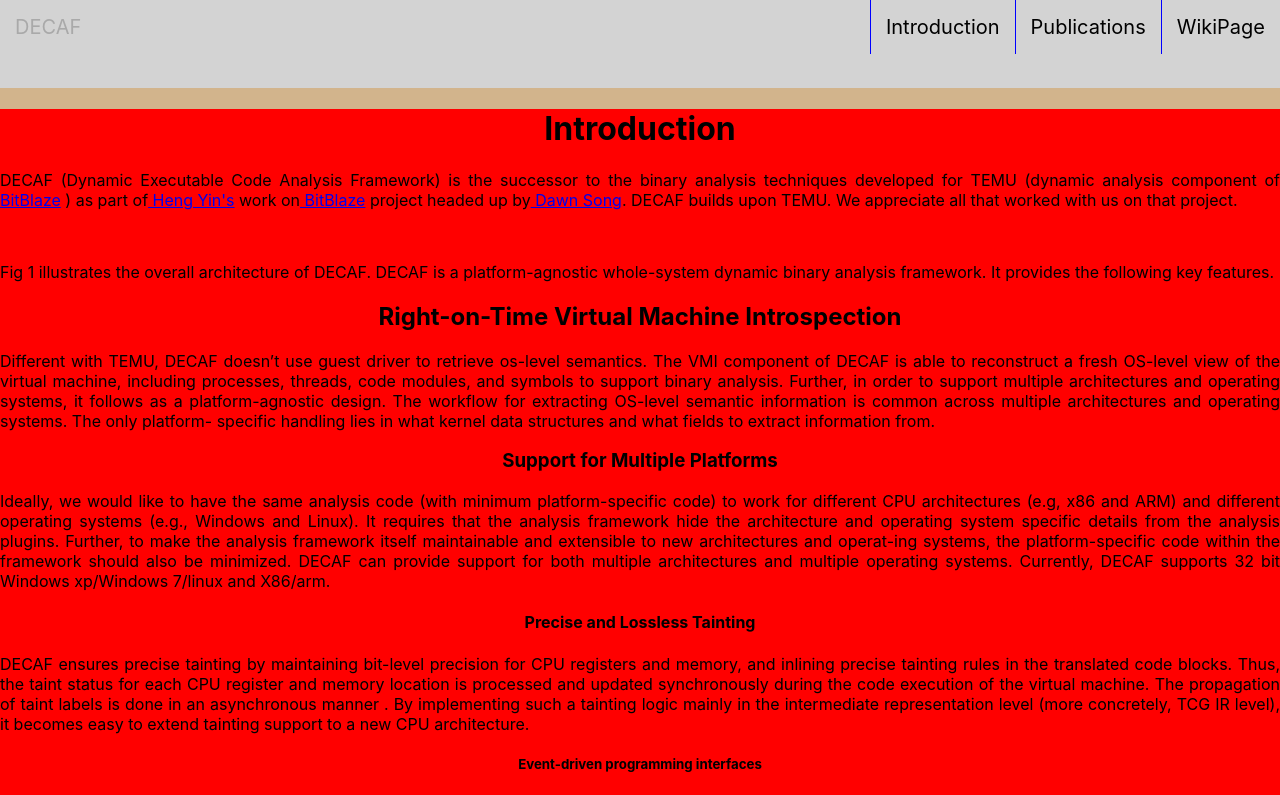
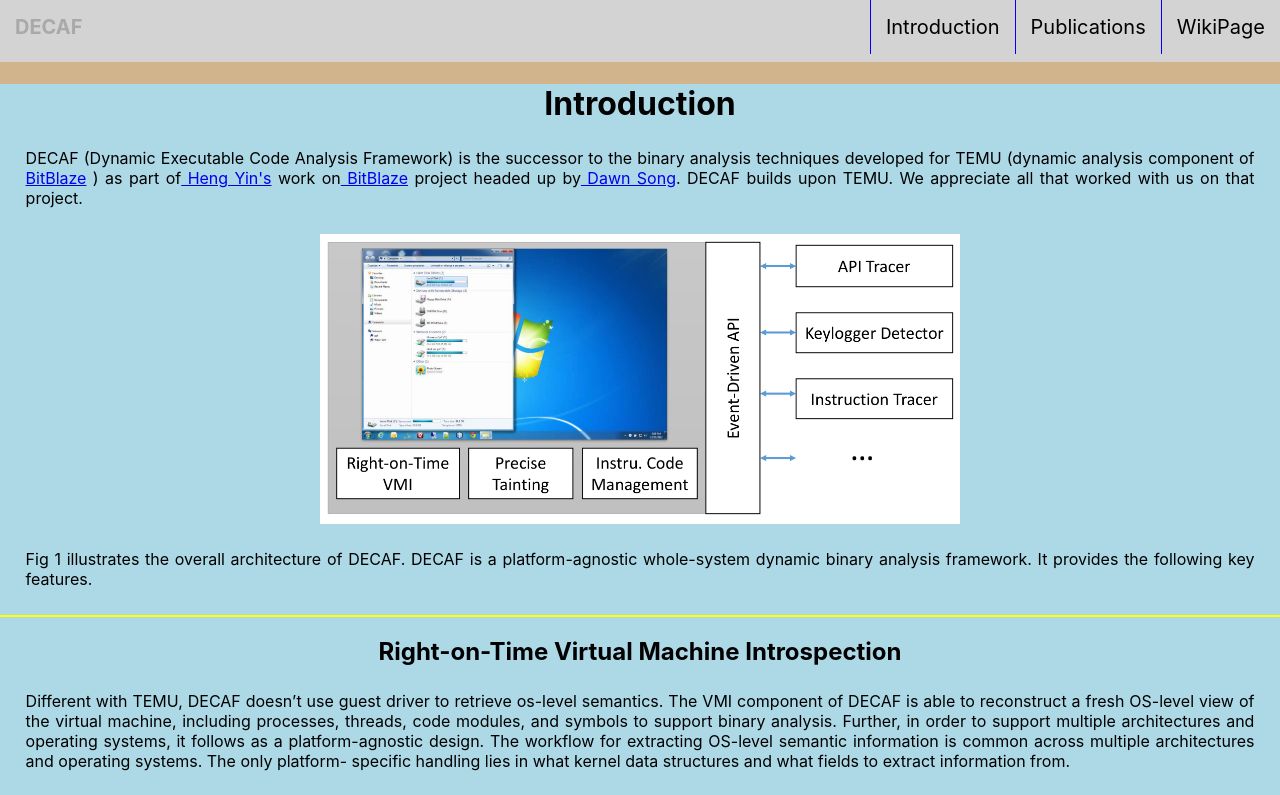
Before and after one commit to jho037/DECAF-Website, a React (Create React App) app: page /introduction in a window 1280 px wide. Shown: the top 795 px of the page. Built offline with nearby package versions, Linux system fonts and the light colour scheme.

Commit message:
reorganized the routes

```diff
--- a/src/Introduction.css
+++ b/src/Introduction.css
@@ -1,14 +1,26 @@
 .Intro {
-    height: 100vh;
-    background-color: red;
+    height: 100%;
+    background-color: lightblue
 }
 
-h1, h2, h3, h4, h5, h6 {
+.Intro h1, h2, h3, h4, h5, h6 {
     display: block;
     text-align: center;
 }
 
-p {
+.Intro hr {
+    border: 1px solid yellow
+}
+
+.Intro p {
+    margin: 2%;
     text-align: justify;
     text-decoration: none;
 }
+
+.Intro img {
+    display: block;
+    margin-left: auto;
+    margin-right: auto;
+    width: 50%;
+}
--- a/src/Introduction.js
+++ b/src/Introduction.js
@@ -11,11 +11,12 @@
                 <a href="http://bitblaze.cs.berkeley.edu/"> BitBlaze</a> project headed up by
                 <a href="https://people.eecs.berkeley.edu/~dawnsong/"> Dawn Song</a>. DECAF builds upon TEMU. We appreciate all that worked with us on that project.
                 </p>
-            <img src=""></img>
+            <img src="Intro_image.png"></img>
             <p>Fig 1 illustrates the overall architecture of DECAF. DECAF is a platform-agnostic whole-system dynamic binary analysis framework.
                 It provides the following key features.
             </p>
 
+            <hr></hr>
             <h2>Right-on-Time Virtual Machine Introspection</h2>
             <p>Different with TEMU, DECAF doesn’t use guest driver to retrieve os-level semantics.
                 The VMI component of DECAF is able to reconstruct a fresh OS-level view of the virtual machine,
@@ -25,14 +26,16 @@
                 The only platform- specific handling lies in what kernel data structures and what fields to extract information from.
                 </p>
 
+            <hr></hr>
             <h3>Support for Multiple Platforms</h3>
             <p>Ideally, we would like to have the same analysis code (with minimum platform-specific code) to work for different CPU architectures
                 (e.g, x86 and ARM) and different operating systems (e.g., Windows and Linux). It requires that the analysis framework hide the architecture
                 and operating system specific details from the analysis plugins. Further, to make the analysis framework itself maintainable and extensible to
                 new architectures and operat-ing systems, the platform-specific code within the framework should also be minimized. DECAF can provide support for
-                both multiple architectures and multiple operating systems. Currently, DECAF supports 32 bit Windows xp/Windows 7/linux and X86/arm.
+                both multiple architectures and multiple operating systems. Currently, DECAF <b>supports 32 bit Windows xp/Windows 7/linux and X86/arm.</b>
                 </p>
 
+            <hr></hr>
             <h4>Precise and Lossless Tainting</h4>
             <p>DECAF ensures precise tainting by maintaining bit-level precision for CPU registers and memory, and inlining precise tainting rules in the translated code blocks.
                 Thus, the taint status for each CPU register and memory location is processed and updated synchronously during the code execution of the virtual machine.
@@ -40,12 +43,14 @@
                 (more concretely, TCG IR level), it becomes easy to extend tainting support to a new CPU architecture.
                 </p>
 
+            <hr></hr>
             <h5>Event-driven programming interfaces</h5>
             <p>DECAF provides an event-driven programming interface. It means that the paradigm of ”instrument” in the translation phase and then analyze in the execution phase”
                 is invisible to the analysis plugins. The analysis plugins only need to register for interested events and implement corresponding event handling functions.
                 The details of code instrumentation are taken care of by the framework.
                 </p>
 
+            <hr></hr>
             <h6>Dynamic instrumentation management</h6>
             <p>To reduce runtime overhead, the instrumentation code is inserted into the translated code only when necessary. For example, when a plugin registers a function hook
                 at a function’s entry point, the instrumentation code for this hook is only placed at the function entry point. When the plugin unregisters this function hook,
--- a/src/Navigation.css
+++ b/src/Navigation.css
@@ -3,7 +3,7 @@
 } */
 
 .Nav {
-    height: 11vh;
+    height: 7.8vh;
     list-style: none;
     margin: 0;
     width: 100%;
--- a/src/Navigation.js
+++ b/src/Navigation.js
@@ -14,7 +14,7 @@
             <li><a href="https://github.com/decaf-project/DECAF/wiki">WikiPage</a></li>
                 <li><Link to= "/publications">Publications</Link></li>
                 <li><Link to= "/introduction">Introduction</Link></li>
-                <li><Link to= "/">DECAF</Link></li>
+                <li><Link to= "/"><b>DECAF</b></Link></li>
             </ul>
             <Switch>
                 <Route exact path="/">
--- a/src/Publications.css
+++ b/src/Publications.css
@@ -3,12 +3,14 @@
     background-color: green;
 }
 
-h1 {
+.Pub h1 {
     display: block;
     text-align: center;
 }
 
-p {
+.Pub p {
+    margin: 2%;
+    font-size: 100%;
     text-align: justify;
     text-decoration: none;
 }
--- a/src/Publications.js
+++ b/src/Publications.js
@@ -5,8 +5,8 @@
     return (
         <div className="Pub">
             <h1>Publications</h1>
-            <p>1. Ali Davanian, Zhenxiao Qi, Yu Qu, and Heng Yin, DECAF++: Elastic Whole-System Dynamic Taint Analysis, In the 22nd International Symposium on Research in Attacks, Intrusions and Defenses (RAID), September 2019. (If you wish to cite the new optimized version of DECAF, please cite this paper)</p>
-            <p>2. "Make it work, make it right, make it fast: building a platform-neutral whole-system dynamic binary analysis platform", Andrew Henderson, Aravind Prakash, Lok Kwong Yan, Xunchao Hu, Xujiewen Wang, Rundong Zhou, and Heng Yin, to appear in the International Symposium on Software Testing and Analysis (ISSTA'14), San Jose, CA, July 2014.(If you wish to cite DECAF, please cite this paper)</p>
+            <p>1. Ali Davanian, Zhenxiao Qi, Yu Qu, and Heng Yin, DECAF++: Elastic Whole-System Dynamic Taint Analysis, In the 22nd International Symposium on Research in Attacks, Intrusions and Defenses (RAID), September 2019. <b>(If you wish to cite the new optimized version of DECAF, please cite this paper)</b></p>
+            <p>2. "Make it work, make it right, make it fast: building a platform-neutral whole-system dynamic binary analysis platform", Andrew Henderson, Aravind Prakash, Lok Kwong Yan, Xunchao Hu, Xujiewen Wang, Rundong Zhou, and Heng Yin, to appear in the International Symposium on Software Testing and Analysis (ISSTA'14), San Jose, CA, July 2014. <b>(If you wish to cite DECAF, please cite this paper)</b></p>
             <p>3. Lok Kwong Yan, Andrew Henderson, Xunchao Hu, Heng Yin, and Stephen McCamant?.On soundness and precision of dynamic taint analysis. Technical Report SYR-EECS-2014-04, Syracuse University, January 2014.</p>
             <p>4. DroidScope: Seamlessly Reconstructing OS and Dalvik Semantic Views for Dynamic Android Malware Analysis", Lok-Kwong Yan and Heng Yin, in the 21st USENIX Security Symposium, Bellevue, WA, August 8-10, 2012.</p>
         </div>
```
Also changed, not shown: public/Intro_image.png (added).
